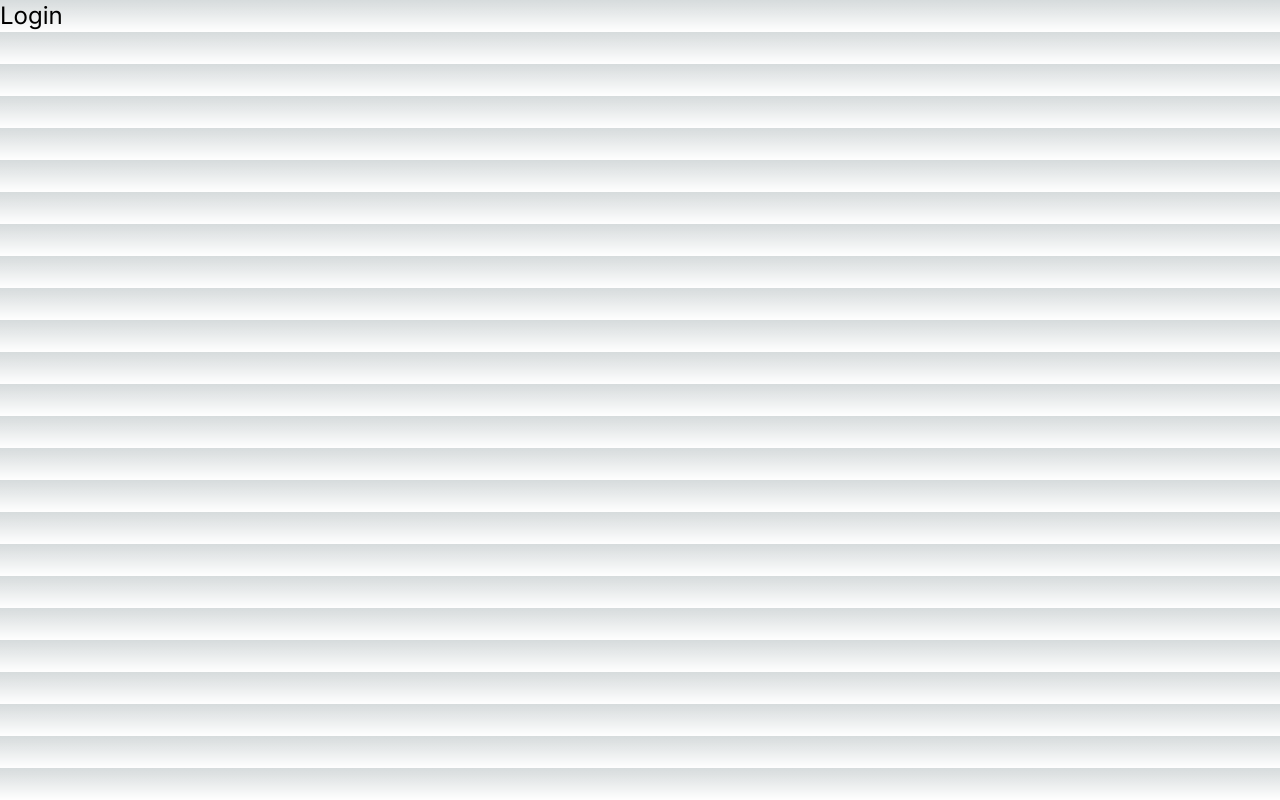
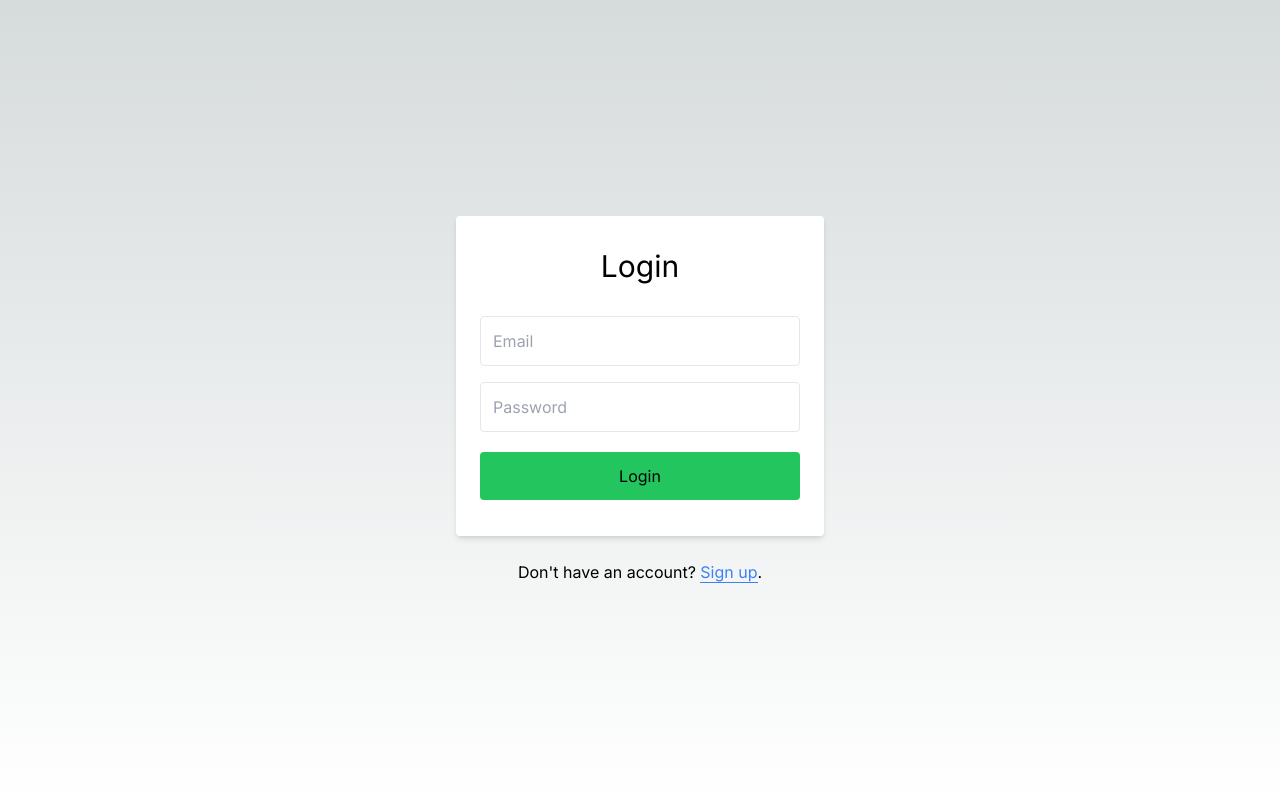
Before and after one commit to camyacodes/NanoReads, a Next.js app: page /login in a window 1280 px wide. Built offline with nearby package versions, Linux system fonts and the light colour scheme.

Commit message:
added login page and profile page skeleton

```diff
--- a/package.json
+++ b/package.json
@@ -13,7 +13,7 @@
     "bcryptjs": "^2.4.3",
     "jsonwebtoken": "^9.0.2",
     "mongoose": "^8.0.0",
-    "next": "14.0.2",
+    "next": "^14.0.2",
     "nodemailer": "^6.9.7",
     "react": "^18",
     "react-dom": "^18",
--- a/src/app/login/page.tsx
+++ b/src/app/login/page.tsx
@@ -1,7 +1,59 @@
+"use client";
+import Link from "next/link";
+import React from "react"
+import { useRouter } from "next/navigation";
+// import {axios} from "axios";
+
+
+
 export default function LoginPage() {
+    const [user, setUser] = React.useState({
+        email: "",
+        password: "",
+    })
+
+    const onLogin = async () => {
+
+    }
+
     return (
-        <div className="flex">
-            <h1 className="text-center text-black text-2xl">Login</h1>
+        <div className="bg-grey-lighter min-h-screen flex flex-col">
+            <div className="container max-w-sm mx-auto flex-1 flex flex-col items-center justify-center px-2">
+                <div className="bg-white px-6 py-8 rounded shadow-md text-black w-full">
+                    <h1 className="mb-8 text-3xl text-center">Login</h1>
+                    <input
+                        id="email"
+                        className="block border border-grey-light w-full p-3 rounded mb-4"
+                        type="text"
+                        value={user.email}
+                        name="email"
+                        onChange={(e) => setUser({...user, email: e.target.value})}
+                        placeholder="Email" />
+
+                    <input
+                        id="password"
+                        type="text"
+                        className="block border border-grey-light w-full p-3 rounded mb-4"
+                        name="password"
+                        value={user.password}
+                        onChange={(e) => setUser({...user, password: e.target.value})}
+                        placeholder="Password" />
+
+                    <button
+                        onClick={onLogin}
+                        type="submit"
+                        className="w-full text-center py-3 rounded bg-green-500 text-black hover:bg-green-600 focus:outline-none my-1"
+                    >Login</button>
+
+                </div>
+
+                <div className="text-grey-dark mt-6">
+                    Don't have an account?&nbsp;
+                    <Link className="no-underline border-b border-blue-500 text-blue-500" href="/signup">
+                    Sign up
+                    </Link>.
+                </div>
+            </div>
         </div>
     )
 }
--- /dev/null
+++ b/src/app/profile/[id]/page.tsx
@@ -0,0 +1,11 @@
+export default function UserProfile({params}: any) {
+    return (
+        <div className="bg-grey-lighter min-h-screen flex flex-col">
+            <div className="container max-w-sm mx-auto flex-1 flex flex-col items-center justify-center px-2">
+                <h1>Profile</h1>
+                <hr />
+                <p>Profile Page {params.id}</p>
+            </div>
+        </div>
+    )
+}
--- /dev/null
+++ b/src/app/profile/page.tsx
@@ -0,0 +1,11 @@
+export default function ProfilePage() {
+    return (
+        <div className="bg-grey-lighter min-h-screen flex flex-col">
+            <div className="container max-w-sm mx-auto flex-1 flex flex-col items-center justify-center px-2">
+                <h1>Profile</h1>
+                <hr />
+                <p>Profile Page</p>
+            </div>
+        </div>
+    )
+}
--- a/src/app/signup/page.tsx
+++ b/src/app/signup/page.tsx
@@ -18,34 +18,6 @@ export default function SignupPage() {
     }
 
     return (
-        // <div className="flex flex-col items-center justify-center min-h-screen py-2 bg-grey-lighter">
-        //     <h1 >Signup</h1>
-        //     <hr />
-        //     <label htmlFor="username">username</label>
-        //     <input
-        //         id="username"
-        //         type="text"
-        //         value={user.username}
-        //         onChange={(e) => setUser({...user, username: e.target.value})}
-        //         placeholder="username"
-        //     ></input>
-        //     <label htmlFor="email">email</label>
-        //     <input
-        //         id="email"
-        //         type="text"
-        //         value={user.email}
-        //         onChange={(e) => setUser({...user, email: e.target.value})}
-        //         placeholder="email"
-        //     ></input>
-        //     <label htmlFor="password">password</label>
-        //     <input
-        //         id="password"
-        //         type="text"
-        //         value={user.password}
-        //         onChange={(e) => setUser({...user, password: e.target.value})}
-        //         placeholder="password"
-        //     ></input>
-        // </div>
         <div className="bg-grey-lighter min-h-screen flex flex-col">
             <div className="container max-w-sm mx-auto flex-1 flex flex-col items-center justify-center px-2">
                 <div className="bg-white px-6 py-8 rounded shadow-md text-black w-full">
@@ -63,11 +35,13 @@ export default function SignupPage() {
                         className="block border border-grey-light w-full p-3 rounded mb-4"
                         type="text"
                         value={user.email}
+                        name="email"
                         onChange={(e) => setUser({...user, email: e.target.value})}
                         placeholder="Email" />
 
                     <input
-                        type="password"
+                        id="password"
+                        type="text"
                         className="block border border-grey-light w-full p-3 rounded mb-4"
                         name="password"
                         value={user.password}
@@ -75,6 +49,7 @@ export default function SignupPage() {
                         placeholder="Password" />
 
                     <button
+                        onClick={onSignup}
                         type="submit"
                         className="w-full text-center py-3 rounded bg-green-500 text-black hover:bg-green-600 focus:outline-none my-1"
                     >Create Account</button>
@@ -83,9 +58,9 @@ export default function SignupPage() {
 
                 <div className="text-grey-dark mt-6">
                     Already have an account?&nbsp;
-                    <a className="no-underline border-b border-blue-500 text-blue-500" href="../login/">
+                    <Link className="no-underline border-b border-blue-500 text-blue-500" href="/login">
                     Log in
-                    </a>.
+                    </Link>.
                 </div>
             </div>
         </div>
```
Also changed, not shown: src/dbconfig/dbconfig.ts (+22 -22 lines), 1 other file (tests, documents, lock files or other folders).
